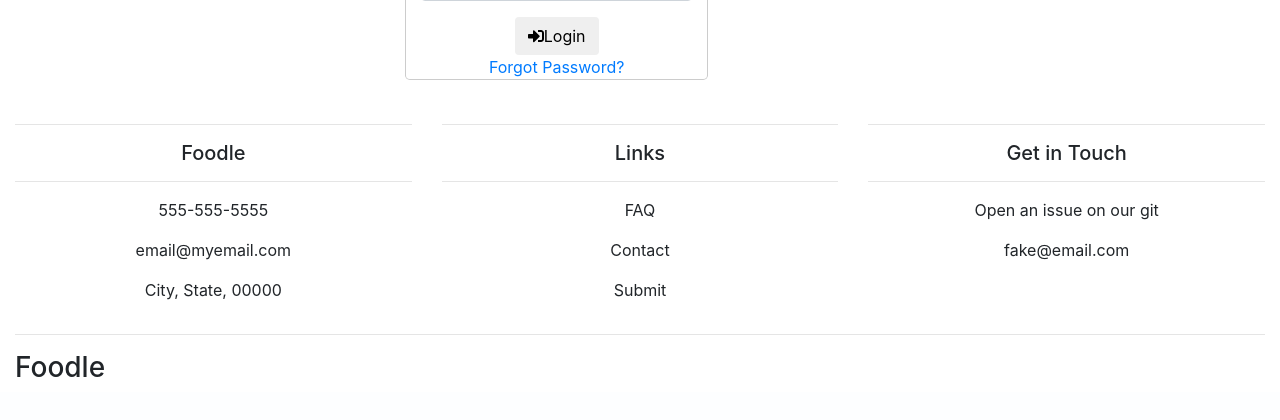
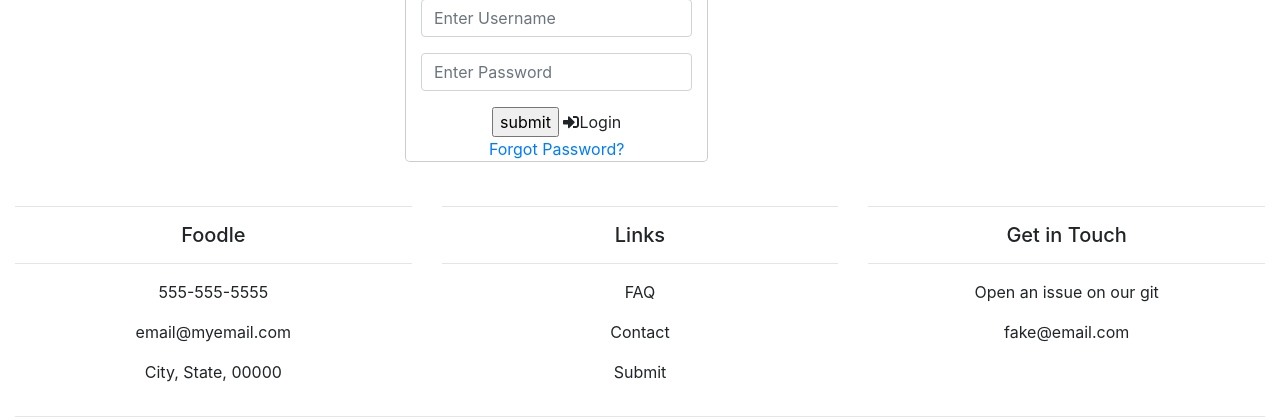
Before and after one commit to glasgowm148/Foodle, a Django app: page /login/ in a window 1280 px wide. Shown: the part 978-1398 px from the top of the page. Before the commit the page ends 1355 px from the top, so only its background shows below. Run offline with Django 3.2, Linux system fonts and the light colour scheme; some libraries are stand-ins or nearby versions.

Commit message:
fixing login

```diff
--- a/foodle/templates/base.html
+++ b/foodle/templates/base.html
@@ -165,7 +165,6 @@
 	<script type="text/javascript" src="{% static 'front-end/styles.js' %}"></script>
 	<script type="text/javascript" src="{% static 'front-end/vendor.js' %}"></script>
 	<script type="text/javascript" src="{% static 'front-end/main.js' %}"></script>
-
 </body>
 
 </html>
--- a/foodle/templates/login.html
+++ b/foodle/templates/login.html
@@ -17,8 +17,7 @@
 {% endblock %}
 
 {% block content %}
-<!-- Google Log in-->
-<!--
+
 <div class="g-signin2" data-onsuccess="onSignIn" data-theme="dark"></div>
 
 <script>
@@ -46,7 +45,7 @@
 	<br />
 	<input class="light" type="submit" value="submit" />
 </form>
--->
+
 
 <div class="modal-dialog text-center">
 	<div class="col-sm-8 main-section">
@@ -65,9 +64,9 @@
 					<input type="text" class="form-control" placeholder="Enter Password">
 				</div>
 
-				<button type="submit" class="btn">
+				<input value="submit"  class="button" type="submit" class="btn">
 					<i class="fas fa-sign-in-alt"></i>Login
-				</button>
+				</input>
 
 				<div class="col-12 forgot">
 					<a href="#">Forgot Password?</a>
```
Also changed, not shown: db.sqlite3.
